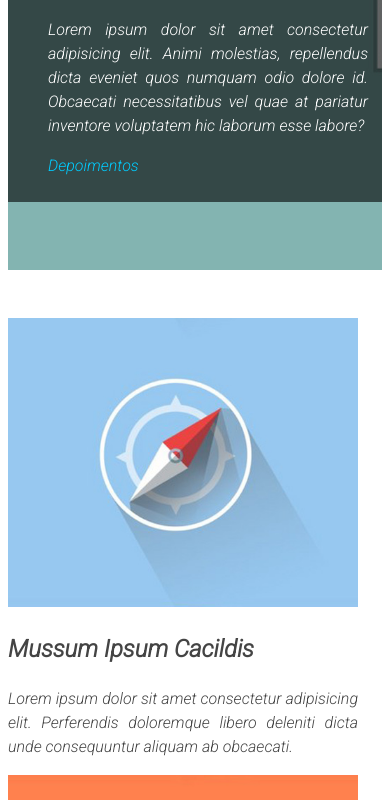
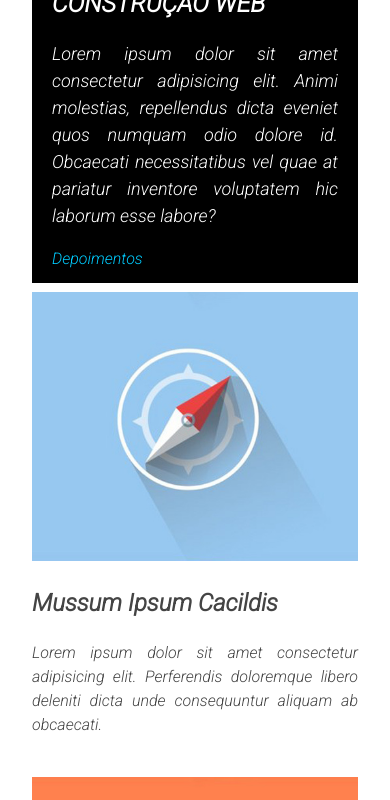
Before and after one commit to carloschac/Desenvolvimento-Web, a plain HTML site: page designDigital/index.html in a window 390 px wide. Shown: the part 300-1100 px from the top of the page. Drawn offline with Linux system fonts and the light colour scheme.

Commit message:
Update style.css

```diff
--- a/designDigital/style.css
+++ b/designDigital/style.css
@@ -17,6 +17,11 @@ a:hover{
     text-decoration: underline;
 }
 
+*,*:after, *:before {
+    -webkit-box-sizing: border-box;
+    -moz-box-sizing: border-box;
+    box-sizing: border-box;
+}
 
 .container {
     max-width: 1128px;
@@ -35,12 +40,12 @@ header {
 }
 
 .logo {
-    width: 20,74%;
+    width: 20.74%;
     float: left;
 }
 
 nav {
-    width: 74,46%;
+    width: 74.47%;
     float: right;
 }
 
@@ -50,9 +55,9 @@ nav ul {
 
 nav li {
     display: inline-block;
-    font-size: 12px;
-    margin-top: 1.0em;
-    margin-left: 2.0em;
+    font-size: 1.2em;
+    margin-top: 1em;
+    margin-left: 2em;
 }
 
 nav li a {
@@ -68,11 +73,16 @@ nav li a {
 
 .caixa {
     position: absolute;
-    top: 4,25%;
+    top: 48px;
     background: rgba(0, 0, 0, 0.6);
     color: white;
-    width: 42,55%;
+    width: 42.55%;
     padding: 2.4em 1.4em 2.4em 4.0em;
+}
+
+.caixa p {
+    font-size: 1.8em;
+    color: #FFF;
 }
 
 h1 {
@@ -81,9 +91,9 @@ h1 {
 }
 
 article {
-    width: 23,40%;
+    width: 23.4%;
     float: left;
-    margin-right: 2.4em;
+    margin-right: 2.13%;
 }
 
 article:last-child {
@@ -91,11 +101,11 @@ article:last-child {
 }
 
 h2 {
-    font-size: 24px;
+    font-size: 2.4em;
 }
 
 p {
-    font-size: 16px;
+    font-size: 1.6em;
     text-align: justify;
 }
 
@@ -106,5 +116,118 @@ footer {
 }
 
 .footer {
-    font-size: 10px;
+    font-size: 1em;
 }
+
+@media screen and (max-width: 1128px){
+
+    .container {
+        padding: 0 2.4em 0 2.4em;
+    }
+}
+
+@media screen and (max-width: 768px){
+
+    .caixa {
+        width: 65%
+    }
+
+    article {
+        width: 48%;
+        margin-right: 4%;
+        margin-bottom: 2.4em;
+    }
+
+    article:nth-child(even){
+        margin-right: 0;
+    }
+
+    .logo {
+        width: 25%;
+        margin-top: 1.2em;
+    }
+}
+
+@media screen and (max-width: 718px){
+    .banner {
+        position: relative;
+        float: left;
+        height: 250px;
+    }
+
+    .caixa {
+        width: 100%;
+        position: relative;
+        background: #000;
+        display: block;
+        margin-top: 250px;
+    }
+
+    h1 {
+        font-size: 2.5em;
+
+    }
+
+    section {
+        margin-top: 650px;
+    }
+}
+
+
+    @media screen and (max-width: 640px) {
+        nav {
+            width: 100%;
+        }
+
+        nav li {
+            font-size: 0.8em;
+            float: left;
+        }
+
+        nav li:first-child {
+            margin-left: 0;
+        }
+ }
+
+
+    @media screen and (max-width: 520px){
+
+        article {
+            width: 100%;
+            margin-right: 0;
+        }
+
+        .caixa {
+            padding: 1.2em 2em 1.2em 2em;
+            position: relative;
+            display: block;
+            width: 100%;
+            background: #000;
+            margin-top: 80px;
+        }
+
+        .banner {
+            height: 200px;
+
+        }
+
+        section {
+            margin-top: 500px;
+        }
+}
+
+.clearfix:before,
+.clearfix:after {
+    content: "";
+    display: table;
+
+}
+
+.clearfix::after {
+    clear: both;
+}
+
+
+.clearfix {
+    *zoom:1;
+}
```
